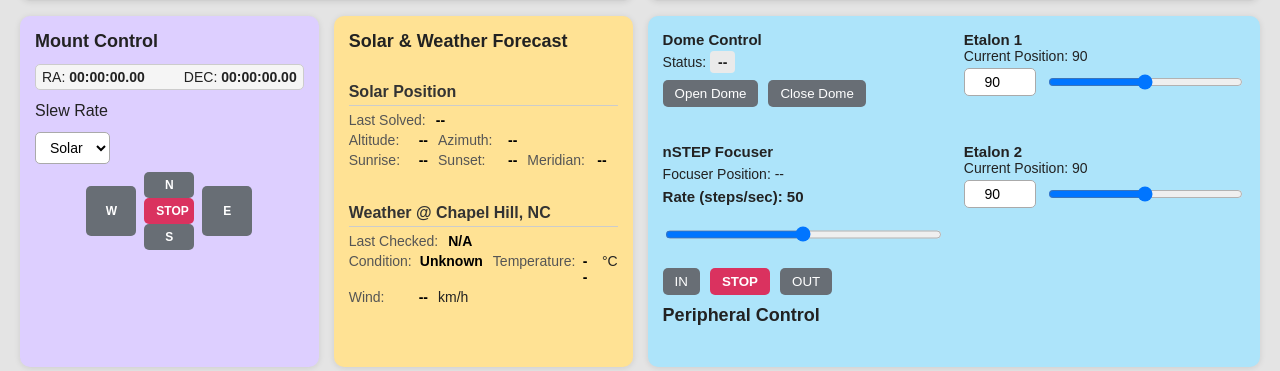
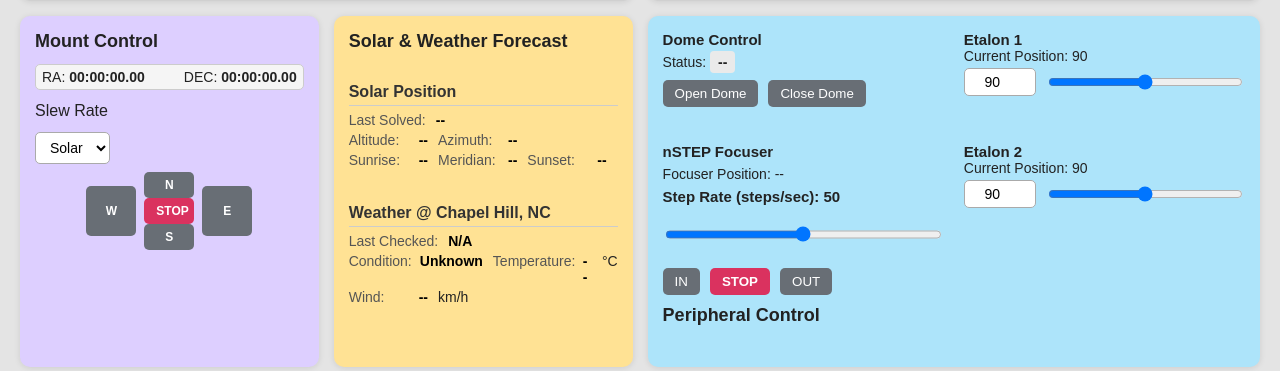
Before and after one commit to nkahassai-unc/ASTControl, a Flask app: page / in a window 1280 px wide. Shown: the part 663-1034 px from the top of the page. Run offline with Flask 3, Linux system fonts and the light colour scheme.

Commit message:
AST 2.96

```diff
--- a/templates/index.html
+++ b/templates/index.html
@@ -55,8 +55,8 @@
         </div>
         <div class="row">
           <span>Sunrise:</span> <strong id="sunrise">--</strong>
+          <span>Meridian:</span> <strong id="solar_noon">--</strong>
           <span>Sunset:</span> <strong id="sunset">--</strong>
-          <span>Meridian:</span> <strong id="solar_noon">--</strong>
         </div>
       </div>
 
@@ -120,7 +120,7 @@
         <div class="nstep-block">
             <h4>nSTEP Focuser</h4>
             <p>Focuser Position: <span id="nstep-position">--</span></p>
-            <label for="nstep-rate">Rate (steps/sec): <span id="nstep-rate-value">50</span></label>
+            <label for="nstep-rate">Step Rate (steps/sec): <span id="nstep-rate-value">50</span></label>
             <input type="range" id="nstep-rate" min="0" max="100" value="50" />
             <div class="nstep-control-row">
             <button id="nstep-inward">IN</button>
--- a/to_do.txt
+++ b/to_do.txt
@@ -14,7 +14,7 @@ UNC Install Priorities:
     - Dome Camera ability (Motion)
     - File Transfer Protocol (Samba)
     - Arduino Remote Control (Python)
-    - Dome Motor Mechanical
+    - Dome Motor (Mechanical)
     - Scripts Later Remotely
 
 
```
